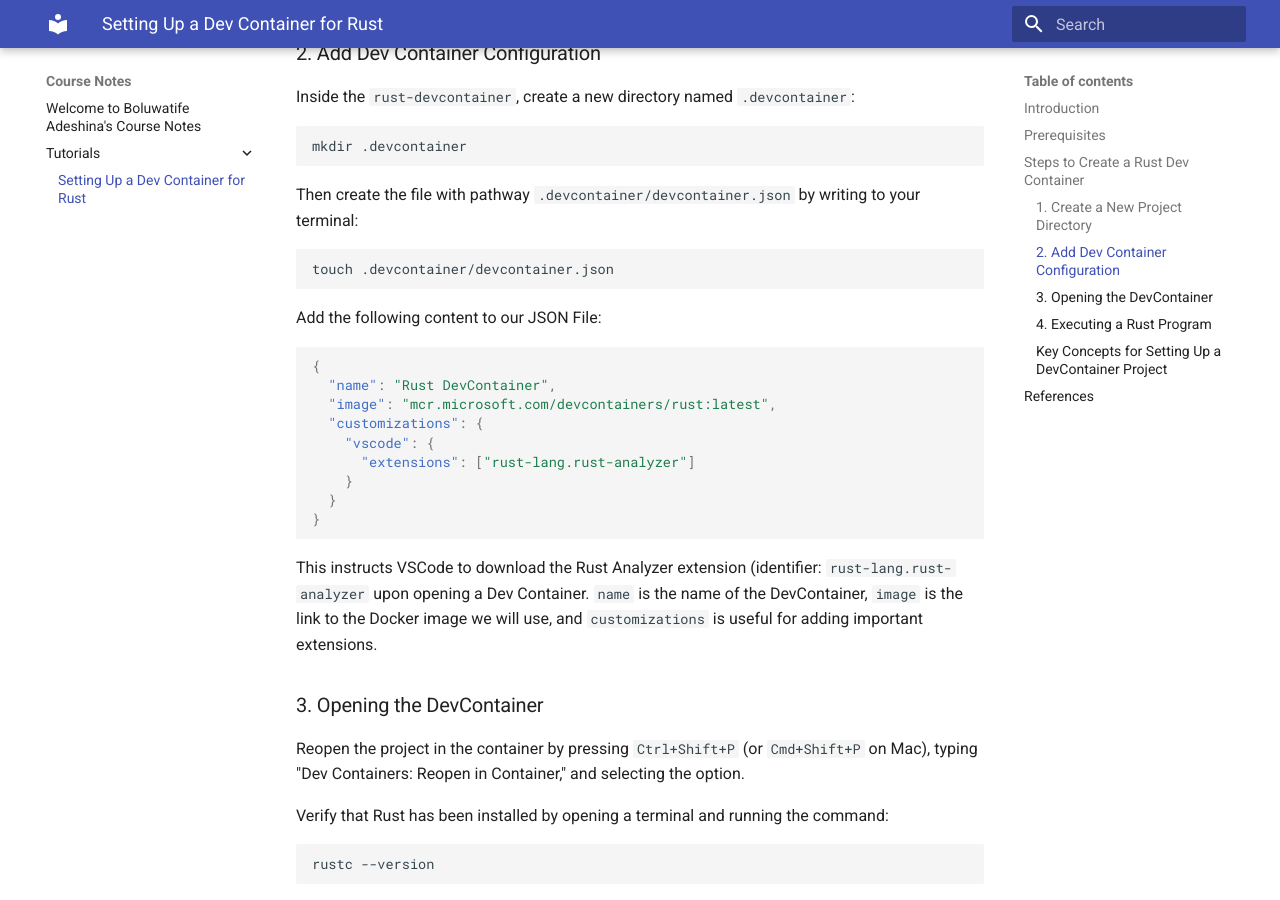
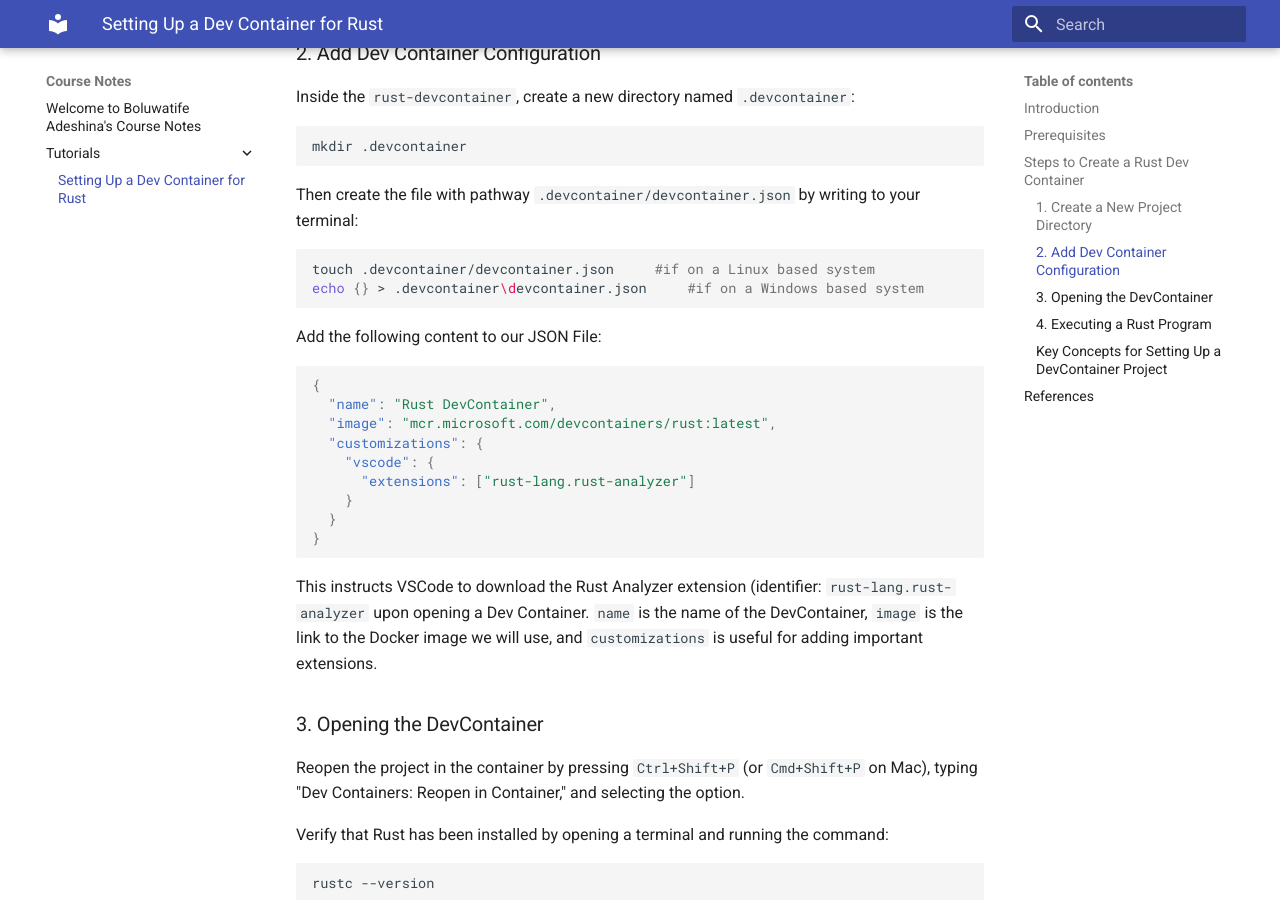
Before and after one commit to boluwatifeda/comp423-course-notes, an MkDocs documentation site: the page built from docs/tutorials/rust-setup.md, in a window 1280 px wide and 900 px high, scrolled down 1366 px. Built offline with MkDocs 1.6.1 and Material for MkDocs 9.7.7, drawn with Linux system fonts in a browser that asks for light colours.

Commit message:
Add Windows specific command for creating a new json file

````diff
--- a/docs/tutorials/rust-setup.md
+++ b/docs/tutorials/rust-setup.md
@@ -43,7 +43,8 @@ mkdir .devcontainer
 ```
 Then create the file with pathway ```.devcontainer/devcontainer.json``` by writing to your terminal:
 ```bash
-touch .devcontainer/devcontainer.json
+touch .devcontainer/devcontainer.json     #if on a Linux based system
+echo {} > .devcontainer\devcontainer.json     #if on a Windows based system
 ```
 Add the following content to our JSON File:
 ```json
````
